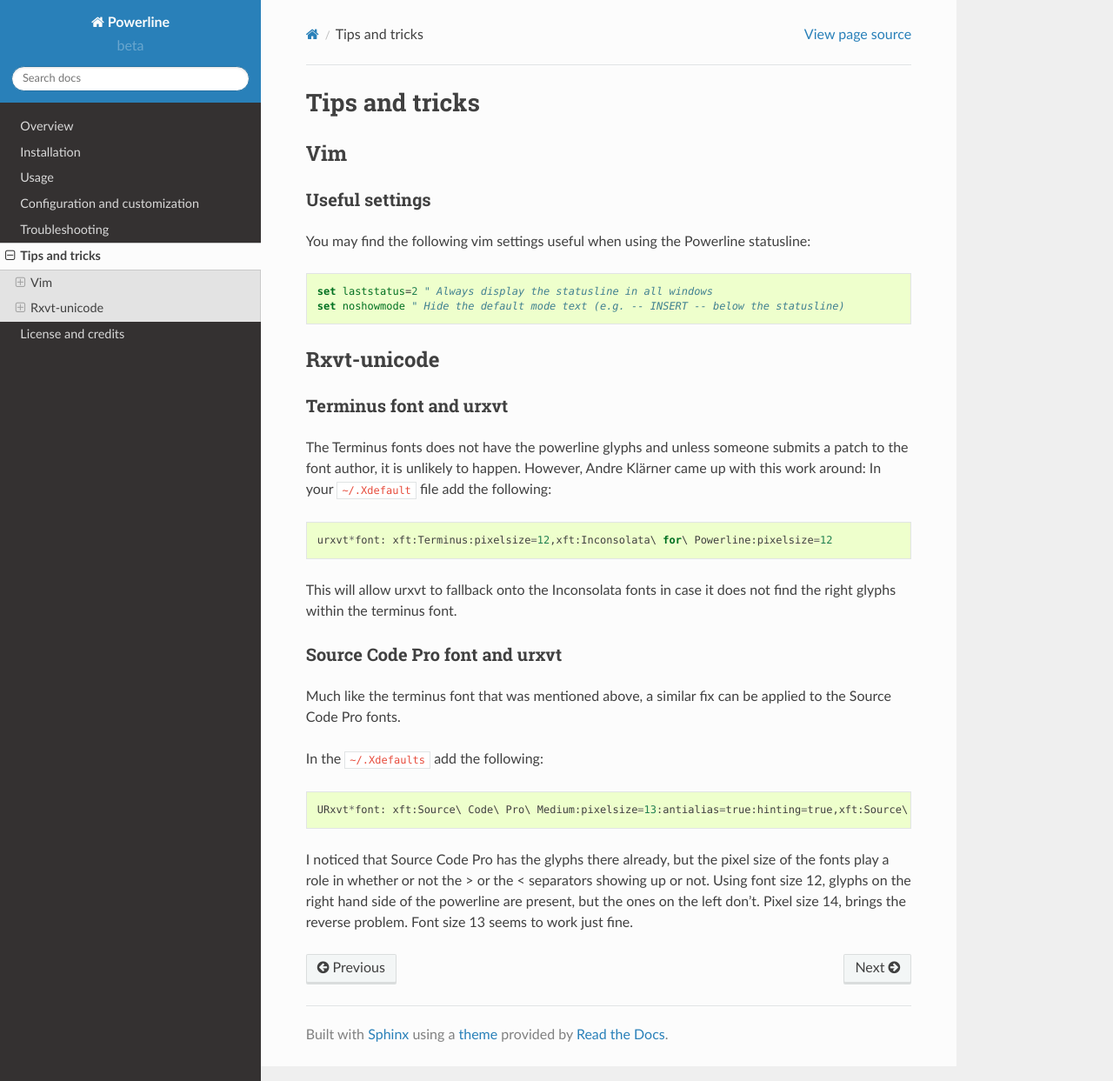
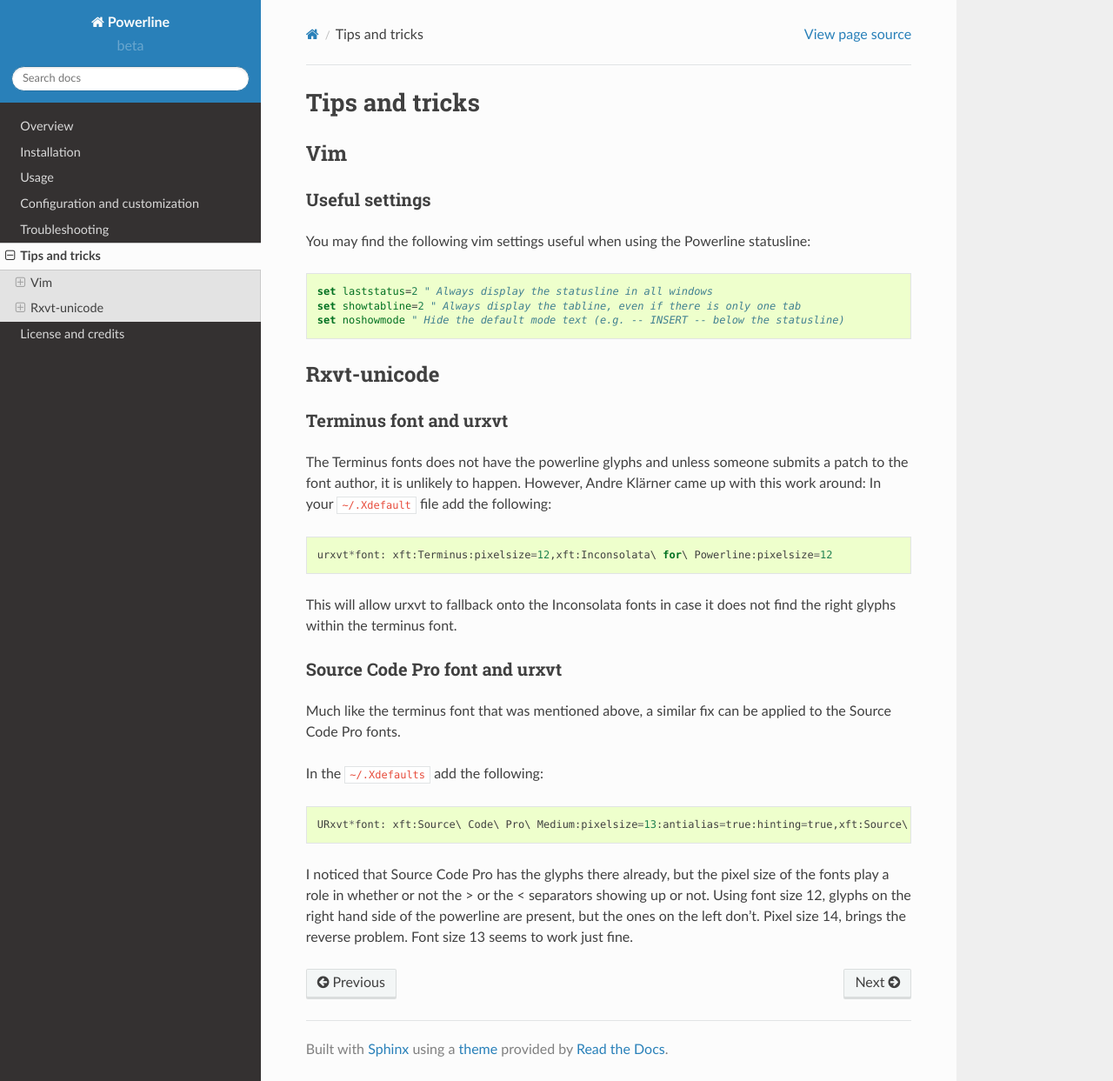
Before and after one commit to someyooyo/someyooyo, a Sphinx documentation site: the page built from docs/source/tips-and-tricks.rst, in a window 1280 px wide and 1243 px high. Shown: the whole window at 87% size. Built offline with Sphinx 7.4.7 and the Read the Docs theme 2.0.0, drawn with Linux system fonts in a browser that asks for light colours.

Commit message:
Mention `showtabline` option in Vim tips and tricks

```diff
--- a/docs/source/tips-and-tricks.rst
+++ b/docs/source/tips-and-tricks.rst
@@ -14,6 +14,7 @@ statusline:
 .. code-block:: vim
 
    set laststatus=2 " Always display the statusline in all windows
+   set showtabline=2 " Always display the tabline, even if there is only one tab
    set noshowmode " Hide the default mode text (e.g. -- INSERT -- below the statusline)
 
 .. _tips-and-tricks-urxvt:
```
